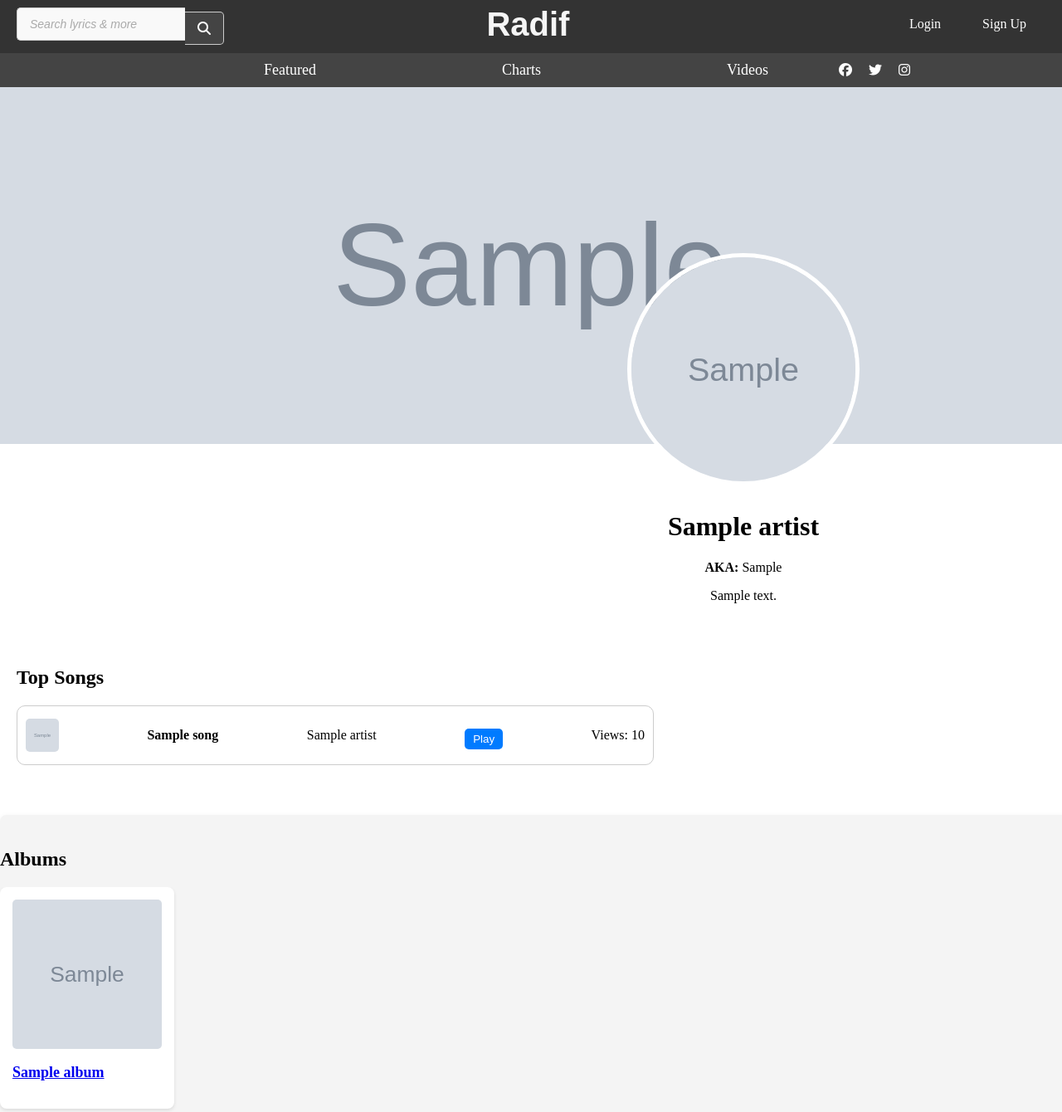
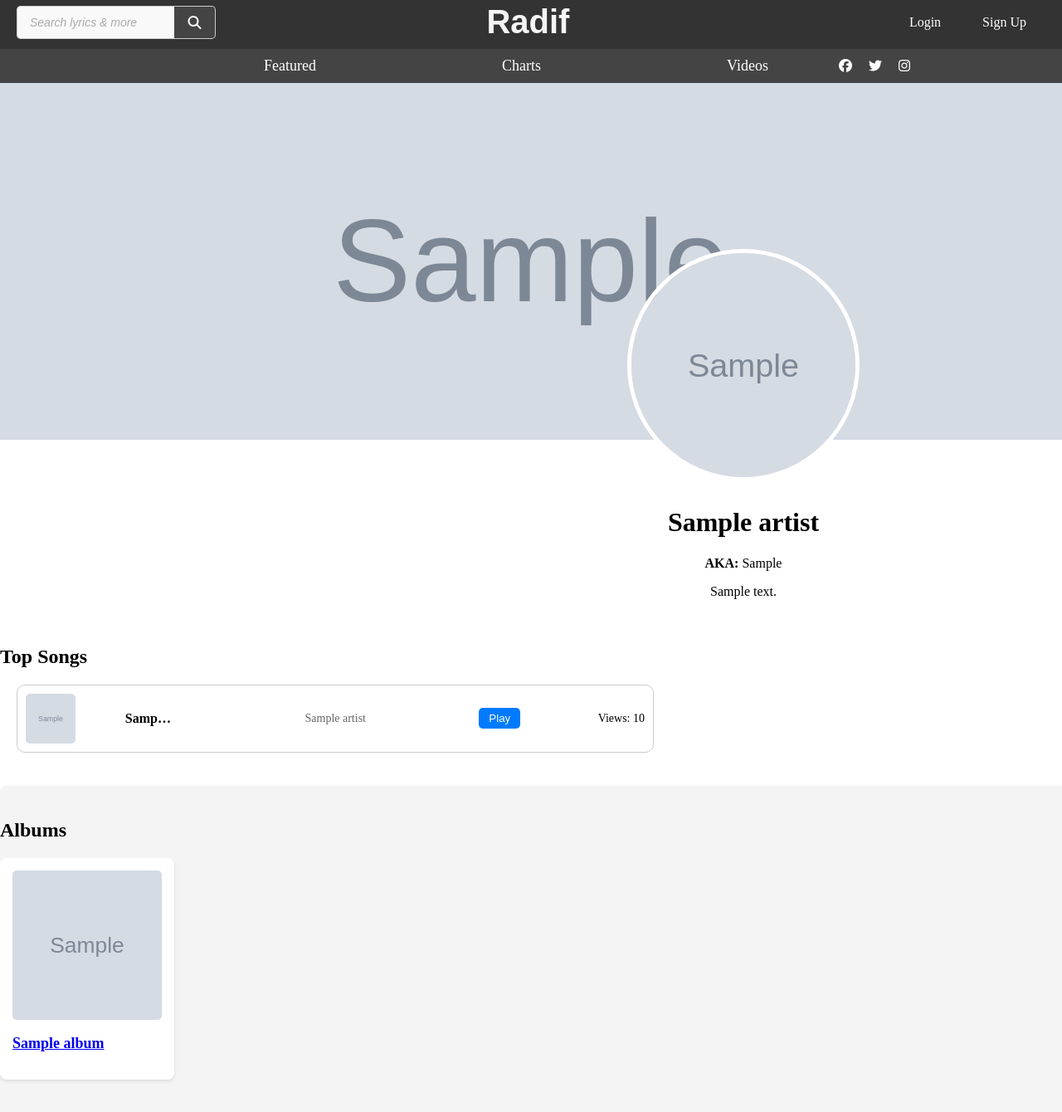
Before and after one commit to mamaliinjas/genius, a Django app: page /artist/1/ in a window 1280 px wide; the page is wider, and only the part inside the window is pictured. Shown: the top 1340 px of that part at 83% size. Run offline with Django 5.2, Linux system fonts and the light colour scheme; tables that the repository leaves empty hold one stand-in row (values such as "Sample post"); grey boxes marked "Sample" are stand-in pictures; some libraries are stand-ins or nearby versions.

Commit message:
minor changes to artist css

```diff
--- a/static/css/artist_profile.css
+++ b/static/css/artist_profile.css
@@ -56,15 +56,12 @@
     transform: translateX(-50%);
 }
 
-.song-list {
+.song-container {
+    display: flex;
+    flex-direction: column;
+    gap: 2px;
     width: 60%;
-    padding: 20px;
-    margin-left: 0;
-    /* Align to left */
-}
-
-.song-container {
-    display: block;
+    margin-left: 20px;
 }
 
 .song-box {
@@ -79,24 +76,54 @@
 }
 
 .song-cover {
-    width: 40px;
-    height: 40px;
+    width: 60px;
+    height: 60px;
     border-radius: 5px;
     object-fit: cover;
 }
 
+.song-title {
+    font-size: 16px;
+    font-weight: bold;
+    white-space: nowrap;
+    overflow: hidden;
+    text-overflow: ellipsis;
+    max-width: 57px;
+    margin-right: 100px;
+}
+
+.song-artist {
+    font-size: 14px;
+    color: #666;
+    width: 150px;
+    text-align: left;
+}
+
 button {
-    margin-top: 10px;
+    margin-right: 10px;
     padding: 5px 10px;
     background-color: #007bff;
     color: white;
     border: none;
     cursor: pointer;
     border-radius: 5px;
+    flex-shrink: 0;
+    width: 50px;
+    /* Prevent shrinking */
 }
 
 button:hover {
     background-color: #0056b3;
+}
+
+.views-text {
+    font-size: 14px;
+    text-align: right;
+    width: 80px;
+    /* Set a fixed width to prevent shifting */
+    white-space: nowrap;
+    overflow: hidden;
+    text-overflow: ellipsis;
 }
 
 /* Albums Section */
--- a/template/artist_profile.html
+++ b/template/artist_profile.html
@@ -38,13 +38,13 @@
             {% for song in songs %}
             <div class="song-box">
                 <img src="{{ song.album.cover_photo.url }}" alt="{{ song.title }} Cover" class="song-cover">
-                <p><strong>{{ song.title }}</strong></p>
-                <p>{{ song.artist.name }}</p>
+                <p class="song-title"><strong>{{ song.title }}</strong></p>
+                <p class="song-artist">{{ song.artist.name }}</p>
                 <form method="POST" action="{% url 'artist_profile' artist.id %}">
                     {% csrf_token %}
                     <button type="submit" name="song_id" value="{{ song.id }}">Play</button>
                 </form>
-                <p>Views: {{ song.views }}</p>
+                <p class="views-text">Views: {{ song.views }}</p>
             </div>
             {% endfor %}
         </div>
```
